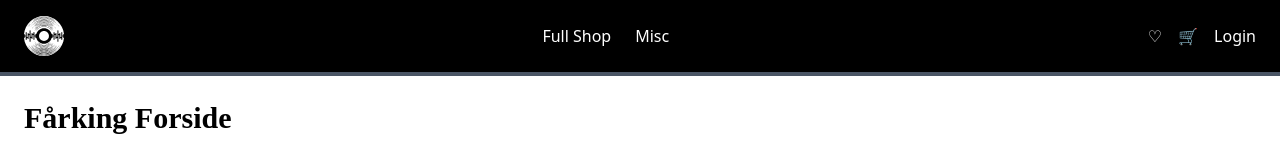
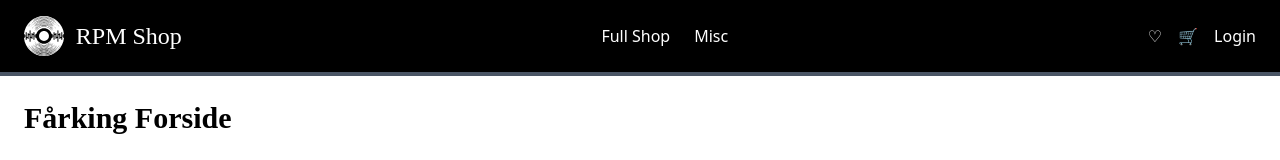
Before and after one commit to Matmil01/rpm-shop, a Vue app: page / in a window 1280 px wide. Shown: the top 160 px of the page. Built offline with nearby package versions, Linux system fonts and the light colour scheme; no server answers; the database is empty; a web font is replaced by a local one.

Commit message:
Firebased

```diff
--- a/src/components/NavBar.vue
+++ b/src/components/NavBar.vue
@@ -7,6 +7,7 @@
         alt="RPM Logo"
         class="h-10 w-auto transition-transform duration-200 hover:scale-110"
       />
+      <span class="ml-3 text-2xl font-headline">RPM Shop</span>
     </router-link>
 
     <!-- Center: Links -->
```
Also changed, not shown: 1 other file (tests, documents, lock files or other folders).
